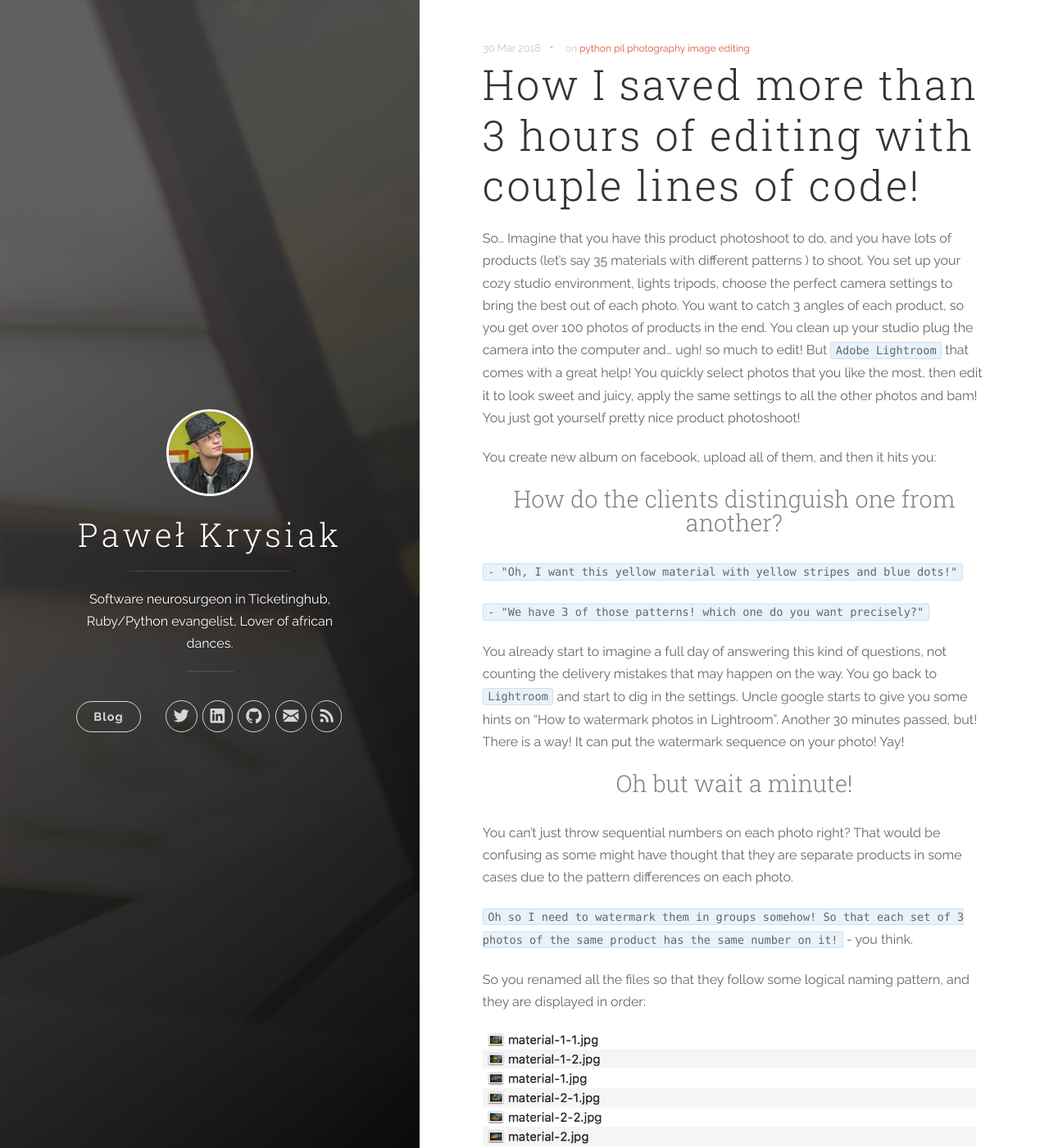
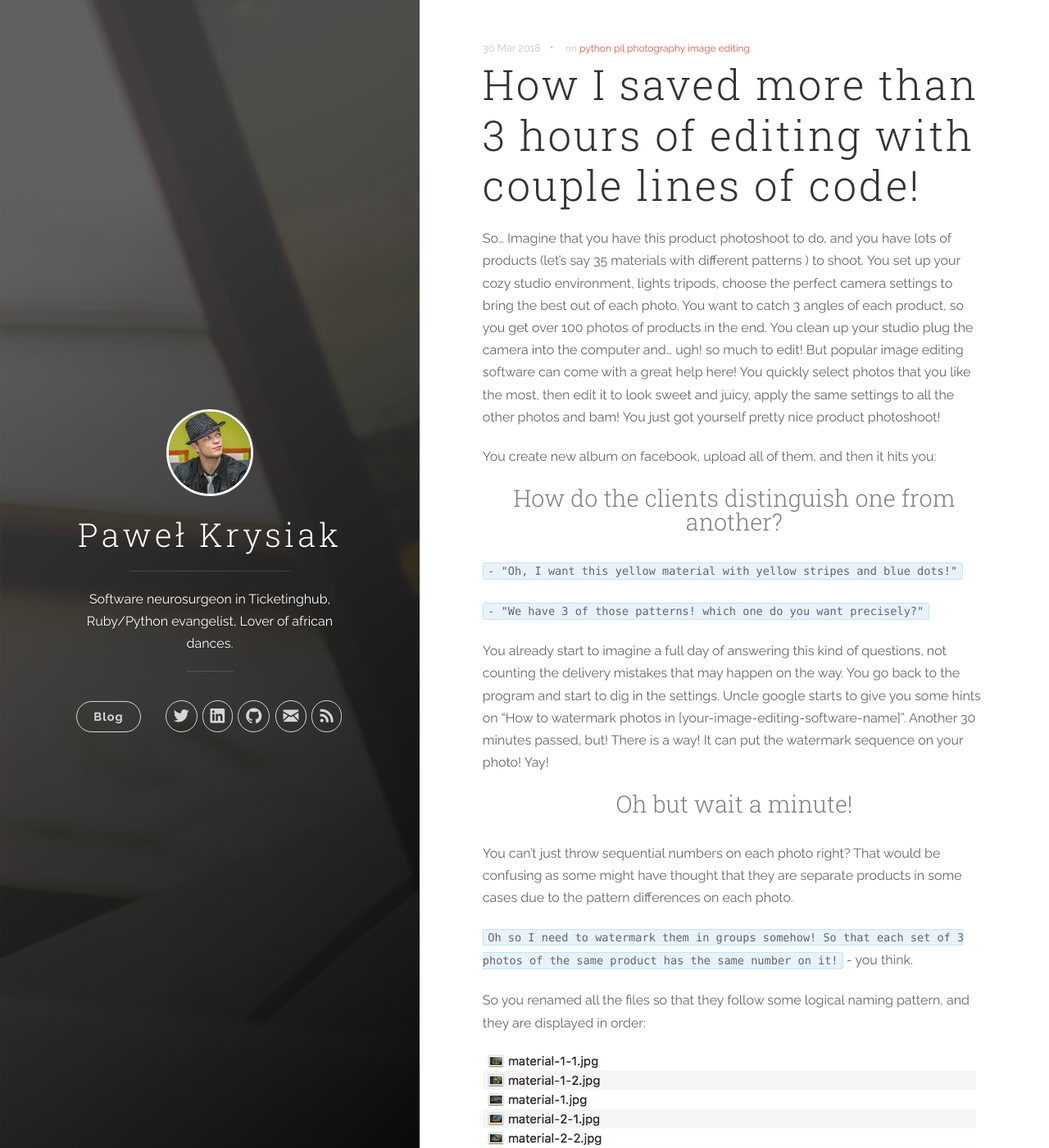
Before and after one commit to pkrysiak/blog, a Jekyll site: the page built from _posts/2018-03-30-how-i-saved-3-hours.markdown, in a window 1280 px wide and 1400 px high. Shown: the whole window at 82% size. Built offline with Jekyll 4.4.1, drawn with Linux system fonts in a browser that asks for light colours; nearby versions of some CDN libraries; some of the changed text lies outside the part shown.

Commit message:
added final effect and improved article ending

````diff
--- a/_posts/2018-03-30-how-i-saved-3-hours.markdown
+++ b/_posts/2018-03-30-how-i-saved-3-hours.markdown
@@ -8,9 +8,8 @@ tags: [python, pil, photography, image editing]
 
 So... Imagine that you have this product photoshoot to do, and you have lots of products (let's say 35 materials with different patterns ) to shoot. You set up your cozy studio environment, lights tripods, choose the
 perfect camera settings to bring the best out of each photo. You want to catch 3 angles of each product, so you get over 100 photos of products in the end. You clean up your studio
-plug the camera into the computer and... ugh! so much to edit! But `Adobe Lightroom` that comes with a great help! You quickly select photos that you
+plug the camera into the computer and... ugh! so much to edit! But popular image editing software can come with a great help here! You quickly select photos that you
 like the most, then edit it to look sweet and juicy, apply the same settings to all the other photos and bam! You just got yourself pretty nice product photoshoot!
-
 
 You create new album on facebook, upload all of them, and then it hits you:
 
@@ -21,8 +20,8 @@ You create new album on facebook, upload all of them, and then it hits you:
 
 ``` - "We have 3 of those patterns! which one do you want precisely?" ```
 
-You already start to imagine a full day of answering this kind of questions, not counting the delivery mistakes that may happen on the way. You go back to `Lightroom` and start to dig in the settings.
-Uncle google starts to give you some hints on "How to watermark photos in Lightroom". Another 30 minutes passed, but! There is a way! It can put the watermark sequence on your photo! Yay!
+You already start to imagine a full day of answering this kind of questions, not counting the delivery mistakes that may happen on the way. You go back to the program and start to dig in the settings.
+Uncle google starts to give you some hints on "How to watermark photos in [your-image-editing-software-name]". Another 30 minutes passed, but! There is a way! It can put the watermark sequence on your photo! Yay!
 
 ### Oh but wait a minute! ###
 {: style="color:gray; text-align: center; padding-bottom: 20px"}
@@ -33,7 +32,7 @@ You can't just throw sequential numbers on each photo right? That would be confu
 
 So you renamed all the files so that they follow some logical naming pattern, and they are displayed in order:
 
-<img src="{{ "images/materials_list.png" | prepend: site.baseurl }}" style="width:98%" alt="My Profile Photo">
+<img src="{{ "images/materials_list.png" | prepend: site.baseurl }}" style="width:98%" alt="Materials List">
 
 And then... Well, then comes the bad part.. you need to go through each set of photos, place watermark on them and export the... and do it again... and again... and AGAIN!
 
@@ -105,4 +104,9 @@ processing finished.
 
 And the job is done! A very small piece of software helped to save lots of time! And will help to save more in the future!
 
-Since that time I extended it with some more cool features simplifying the process of grouping photos to watermark. If you are interested to take a look at it here is the [repository](https://github.com/pawel-krysiak/watermark-picture-python)
+Final effect after adding watermark in footer as well:
+
+<img src="{{ "images/material-1-2.jpg" | prepend: site.baseurl }}" style="width:98%" alt="Watermarked picture">
+
+Interested in reading more? Since that time I extended this small project with some more cool features that simplify the process of grouping photos to watermark.
+Make sure to check it out [here](https://github.com/pawel-krysiak/watermark-picture-python) !
````
Also changed, not shown: images/material-1-2.jpg (added).
